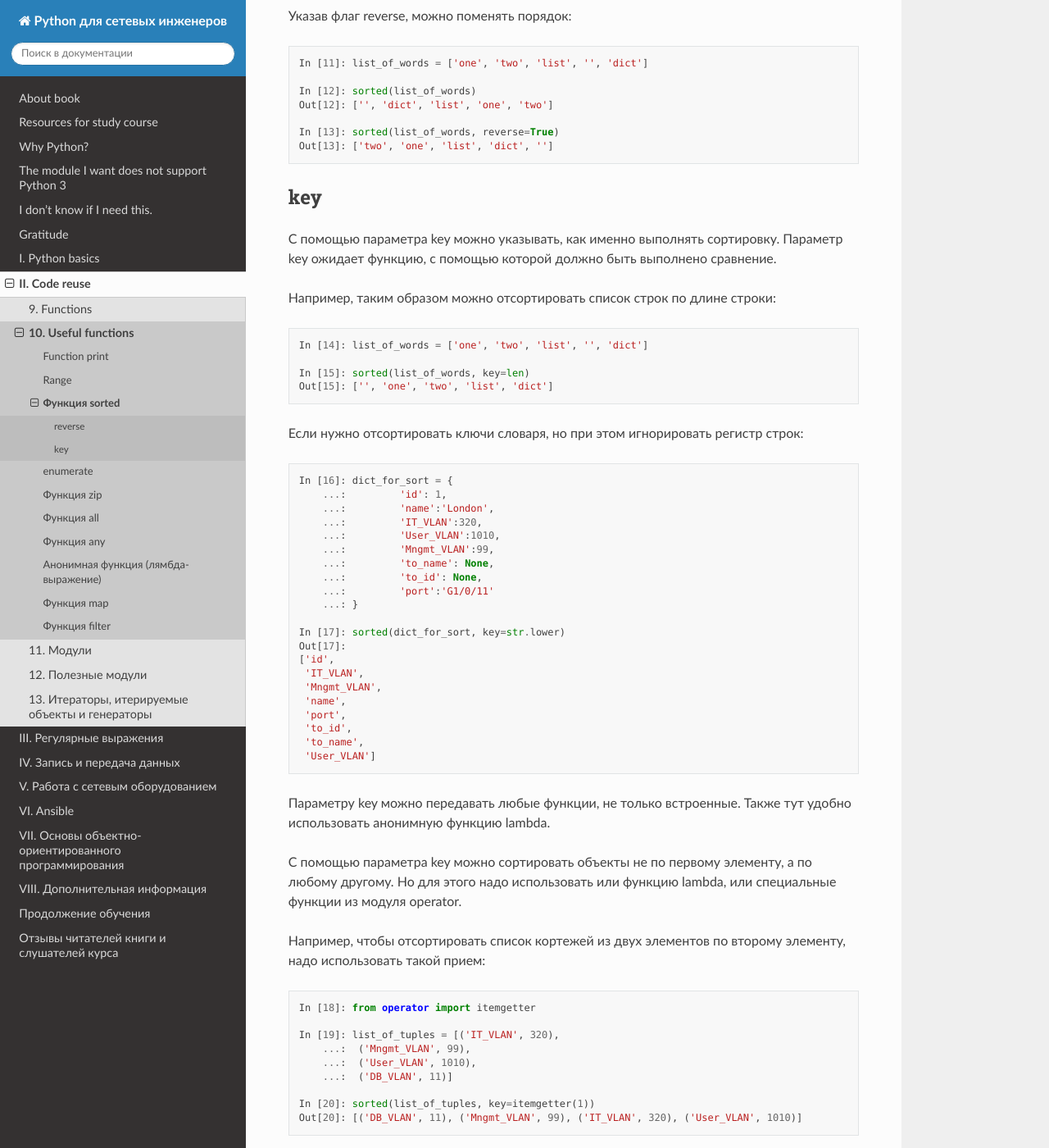
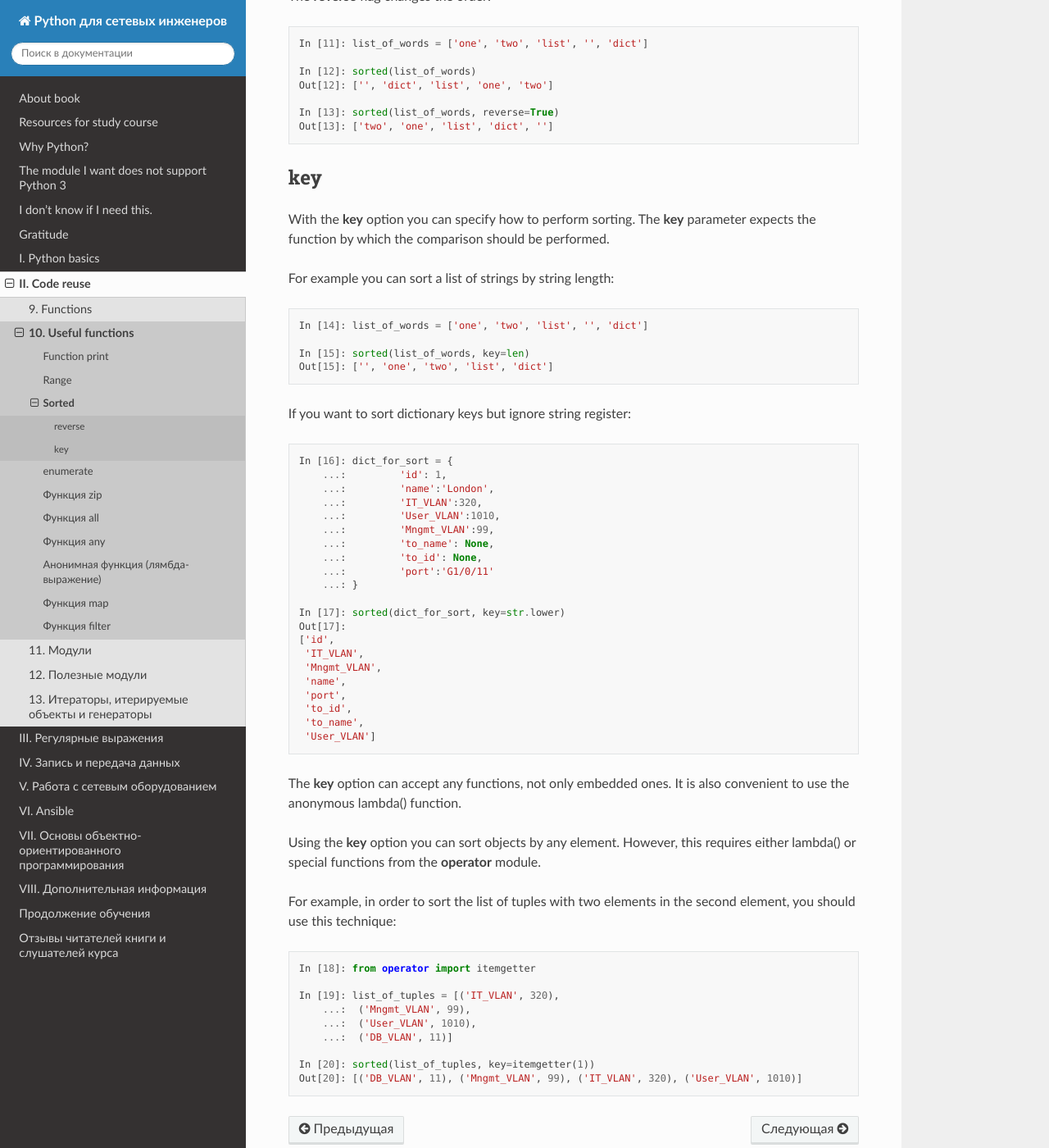
Before and after one commit to Aidar5/nattoeng, a Sphinx documentation site: the page built from docs/source/book/10_useful_functions/sorted.rst, in a window 1280 px wide and 1400 px high, scrolled down 1583 px. Shown: the whole window at 82% size. Built offline with Sphinx 7.4.7 and the Read the Docs theme 2.0.0, drawn with Linux system fonts in a browser that asks for light colours; pages that are not in the unit, such as notebooks, are missing from menus; some of the changed text lies outside the part shown.

Commit message:
Update sorted.rst

```diff
--- a/docs/source/book/10_useful_functions/sorted.rst
+++ b/docs/source/book/10_useful_functions/sorted.rst
@@ -1,15 +1,11 @@
-Функция sorted
+Sorted
 --------------
 
-Функция ``sorted()`` возвращает новый отсортированный список, который
-получен из итерируемого объекта, который был передан как аргумент.
-Функция также поддерживает дополнительные параметры, которые позволяют
-управлять сортировкой.
+The ``sorted()`` function returns a new sorted list that is obtained from an iterable object that has been passed as an argument. The function also supports additional options that allow you to control sorting.
 
-Первый аспект, на который важно обратить внимание - sorted возвращает
-список.
+The first aspect that is important to pay attention to - **sorted** returns the list.
 
-Если сортировать список элементов, то возвращается новый список:
+If you sort the list of items, a new list is returned:
 
 .. code:: python
 
@@ -18,7 +14,7 @@
     In [2]: sorted(list_of_words)
     Out[2]: ['', 'dict', 'list', 'one', 'two']
 
-При сортировке кортежа также возвращается список:
+When sorting the tuple also the list returns:
 
 .. code:: python
 
@@ -27,7 +23,7 @@
     In [4]: sorted(tuple_of_words)
     Out[4]: ['', 'dict', 'list', 'one', 'two']
 
-Сортировка множества:
+Sorting the set:
 
 .. code:: python
 
@@ -36,7 +32,7 @@
     In [6]: sorted(set_of_words)
     Out[6]: ['', 'dict', 'list', 'one', 'two']
 
-Сортировка строки:
+Sorting the string:
 
 .. code:: python
 
@@ -45,8 +41,7 @@
     In [8]: sorted(string_to_sort)
     Out[8]: [' ', 'g', 'g', 'i', 'l', 'n', 'n', 'o', 'r', 's', 't']
 
-Если передать sorted словарь, функция вернет отсортированный список
-ключей:
+If you pass a dictionary to sorted() the function will return the sorted list of keys:
 
 .. code:: python
 
@@ -75,10 +70,9 @@
 reverse
 ~~~~~~~
 
-Флаг reverse позволяет управлять порядком сортировки. По умолчанию
-сортировка будет по возрастанию элементов.
+The **reverse** flag allows you to control the sorting order. By default, the sorting will be incremental.
 
-Указав флаг reverse, можно поменять порядок:
+The **reverse** flag changes the order:
 
 .. code:: python
 
@@ -93,12 +87,9 @@ reverse
 key
 ~~~
 
-С помощью параметра key можно указывать, как именно выполнять
-сортировку. Параметр key ожидает функцию, с помощью которой должно быть
-выполнено сравнение.
+With the **key** option you can specify how to perform sorting. The **key** parameter expects the function by which the comparison should be performed.
 
-Например, таким образом можно отсортировать список строк по длине
-строки:
+For example you can sort a list of strings by string length:
 
 .. code:: python
 
@@ -107,8 +98,7 @@ key
     In [15]: sorted(list_of_words, key=len)
     Out[15]: ['', 'one', 'two', 'list', 'dict']
 
-Если нужно отсортировать ключи словаря, но при этом игнорировать регистр
-строк:
+If you want to sort dictionary keys but ignore string register:
 
 .. code:: python
 
@@ -134,15 +124,11 @@ key
      'to_name',
      'User_VLAN']
 
-Параметру key можно передавать любые функции, не только встроенные.
-Также тут удобно использовать анонимную функцию lambda.
+The **key** option can accept any functions, not only embedded ones. It is also convenient to use the anonymous lambda() function.
 
-С помощью параметра key можно сортировать объекты не по первому
-элементу, а по любому другому. Но для этого надо использовать или
-функцию lambda, или специальные функции из модуля operator.
+Using the **key** option you can sort objects by any element. However, this requires either lambda() or special functions from the **operator** module.
 
-Например, чтобы отсортировать список кортежей из двух элементов по
-второму элементу, надо использовать такой прием:
+For example, in order to sort the list of tuples with two elements in the second element, you should use this technique:
 
 .. code:: python
 
```
